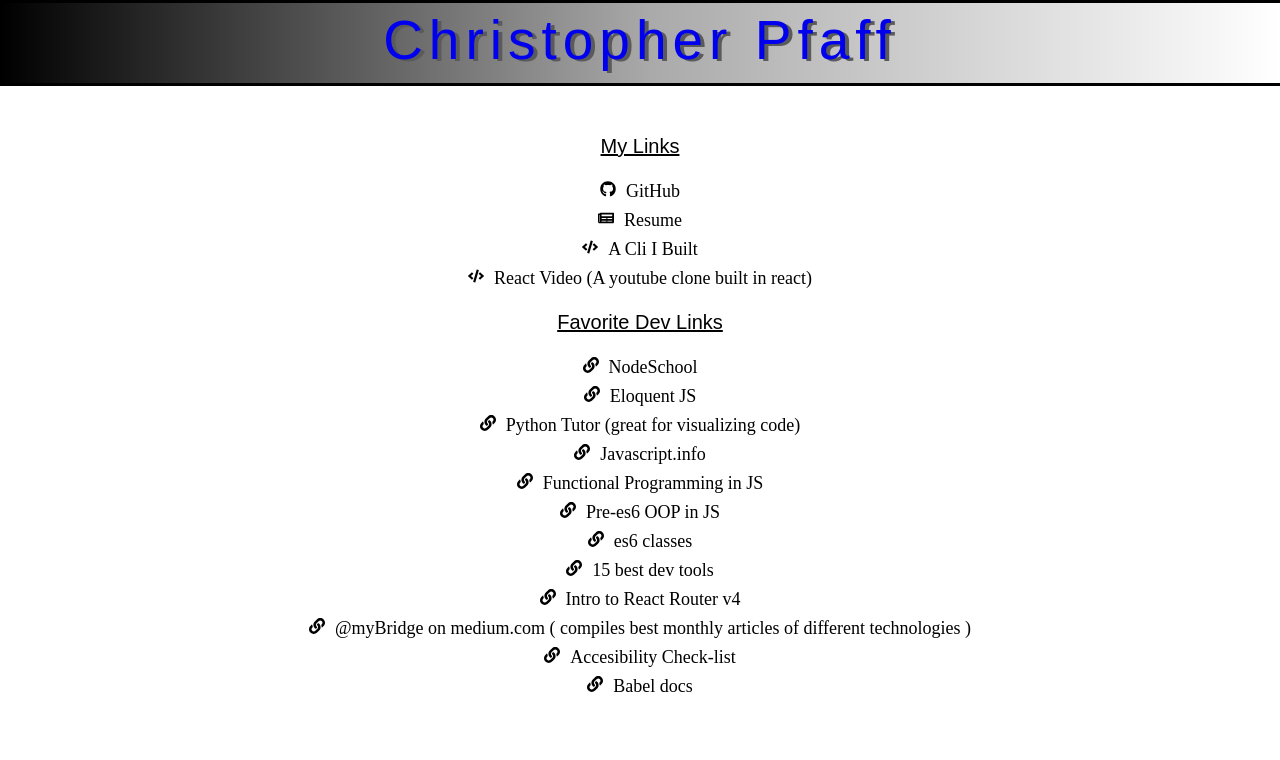
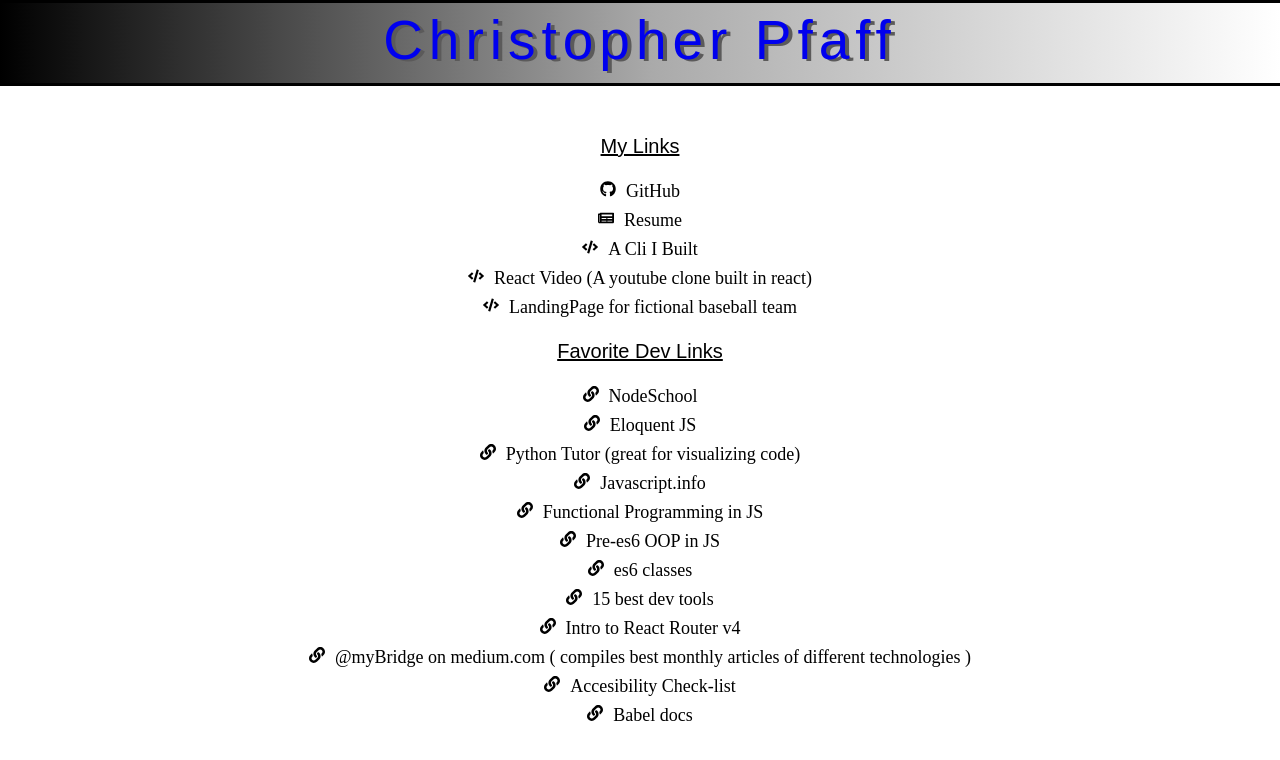
Before and after one commit to chrisPfaff/pfBlog, a React app: page /links in a window 1280 px wide. Shown: the top 760 px of the page. Built offline with nearby package versions, Linux system fonts and the light colour scheme; a web font is replaced by a local one.

Commit message:
added new link

```diff
--- a/src/client/Components/Links.js
+++ b/src/client/Components/Links.js
@@ -80,6 +80,12 @@ class Links extends Component {
                 React Video (A youtube clone built in react)
               </a>
             </li>
+            <li>
+              <FaCode />
+              <a href="https://baseball-landing.herokuapp.com/">
+                LandingPage for fictional baseball team
+              </a>
+            </li>
           </ol>
           <p className="linkSectionTitle">Favorite Dev Links</p>
           <ol className="linkList">{devLinks}</ol>
```
